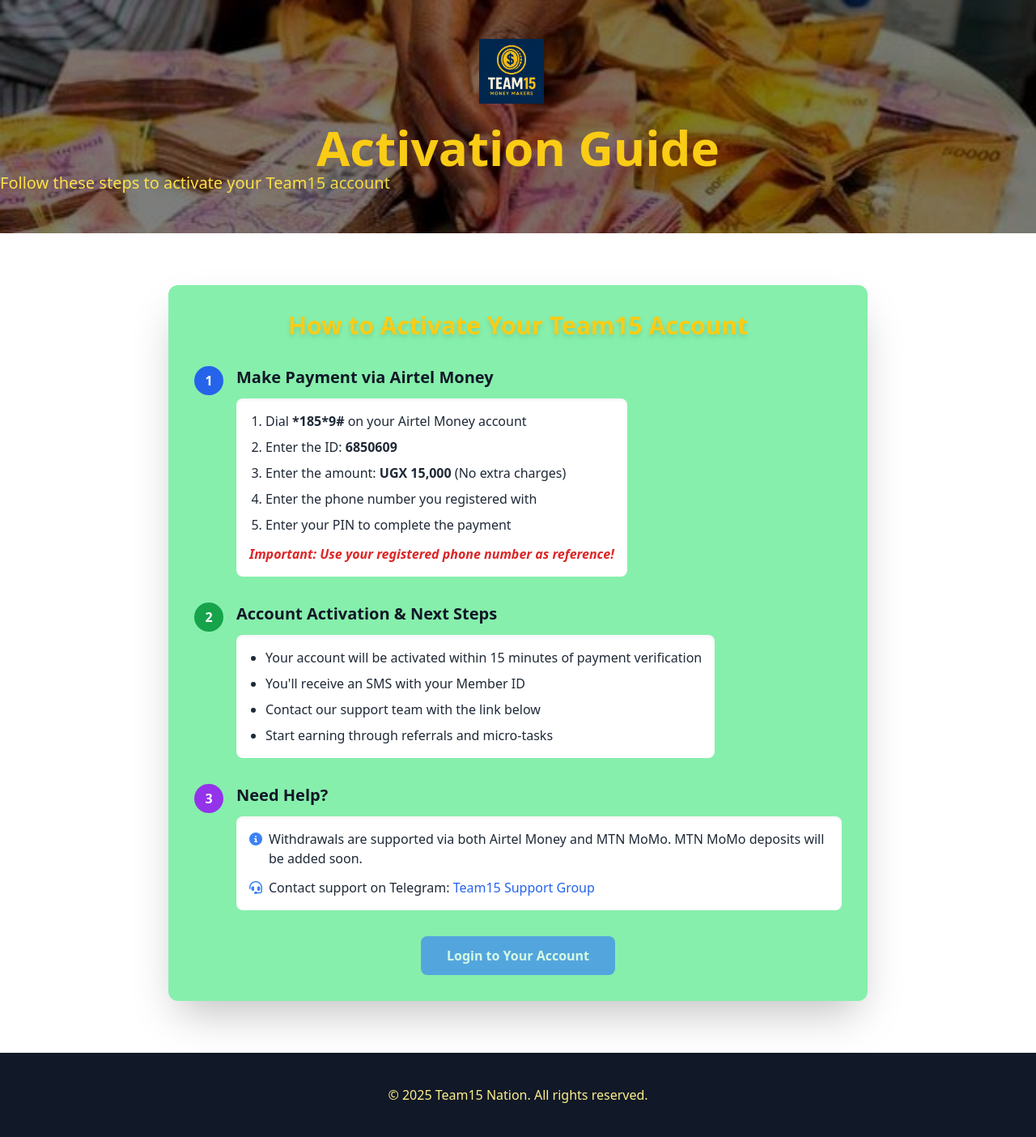
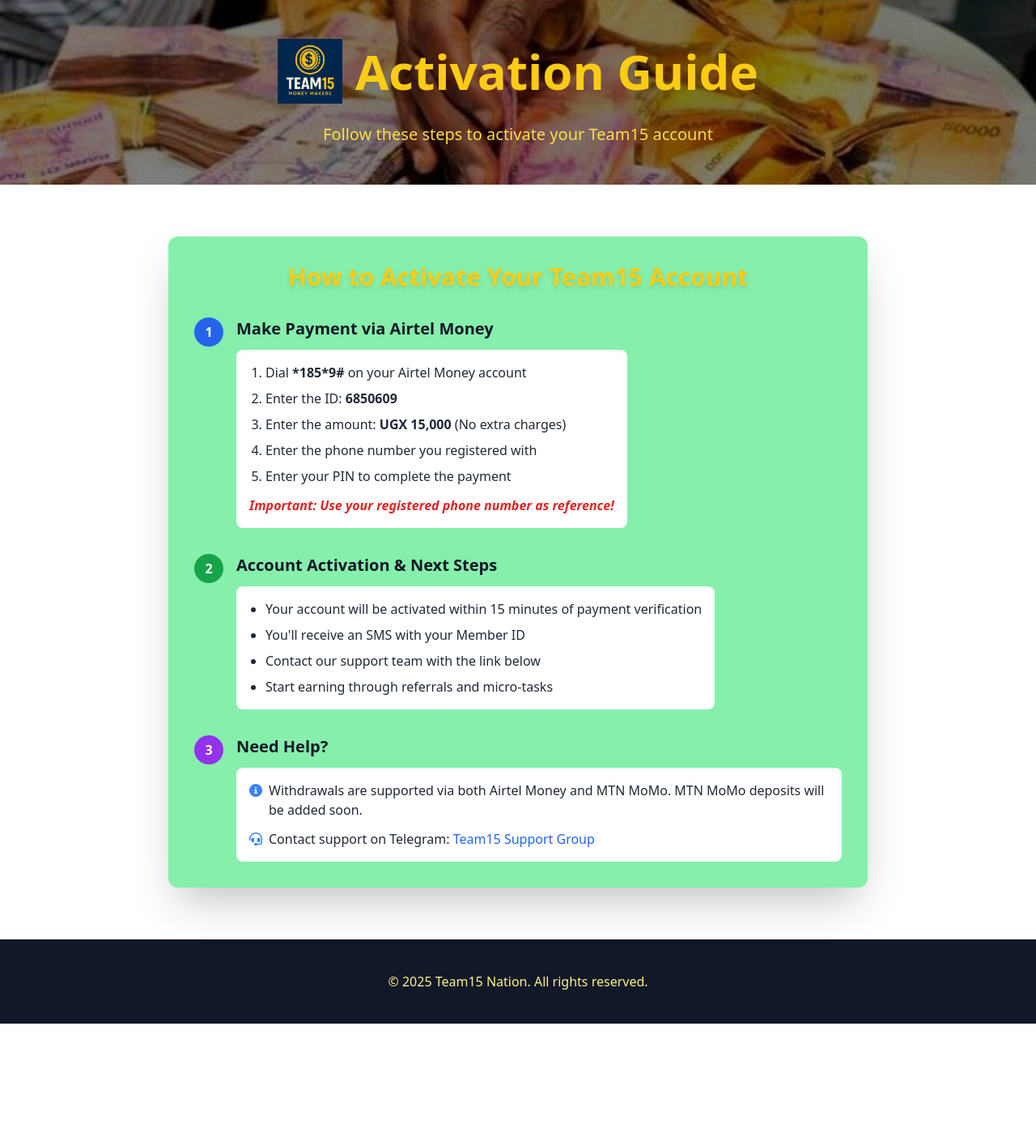
Before and after one commit to Gambredxx/Team15, a Flask app: template templates/instructions.html in a window 1280 px wide. Shown: the whole page at 81% size. After the commit the page ends 1264 px from the top, so only its background shows below. Run offline with Flask 3, Linux system fonts and the light colour scheme; the template is opened without the code that fills it, so the values that code supplies are empty; some libraries are stand-ins or nearby versions.

Commit message:
Initial commit

```diff
--- a/templates/instructions.html
+++ b/templates/instructions.html
@@ -15,7 +15,7 @@
       animation: fadeInUp 0.8s ease-out forwards;
     }
     @keyframes pulse {
-      0%, 100% transform: scale(1); }
+      0%, 100% { transform: scale(1); }
       50% { transform: scale(1.05); }
     }
     .animate-pulse {
@@ -40,7 +40,7 @@
       <div class="absolute inset-0 bg-black opacity-50"></div>
     </div>
     <div class="container mx-auto px-4 text-center animate-fadeInUp relative z-10">
-      <h3 class="flex items-center justify-center mb-6">
+      <div class="flex items-center justify-center mb-6">
         <img src="/static/images/team15-logo.png" alt="Team15 Logo" class="h-20 w-20 mr-4">
         <h1 class="text-5xl md:text-6xl font-extrabold text-yellow-400 drop-shadow-2xl">Activation Guide</h1>
       </div>
@@ -107,11 +107,6 @@
               </div>
             </div>
           </div>
-
-          <!-- Login Button -->
-          <div class="mt-8 text-center">
-            <a href="/login" class="inline-block bg-blue-500 text-white px-8 py-3 rounded-lg font-bold hover:bg-blue-600 transition animate-pulse">Login to Your Account</a>
-          </div>
         </div>
       </div>
     </div>
```
